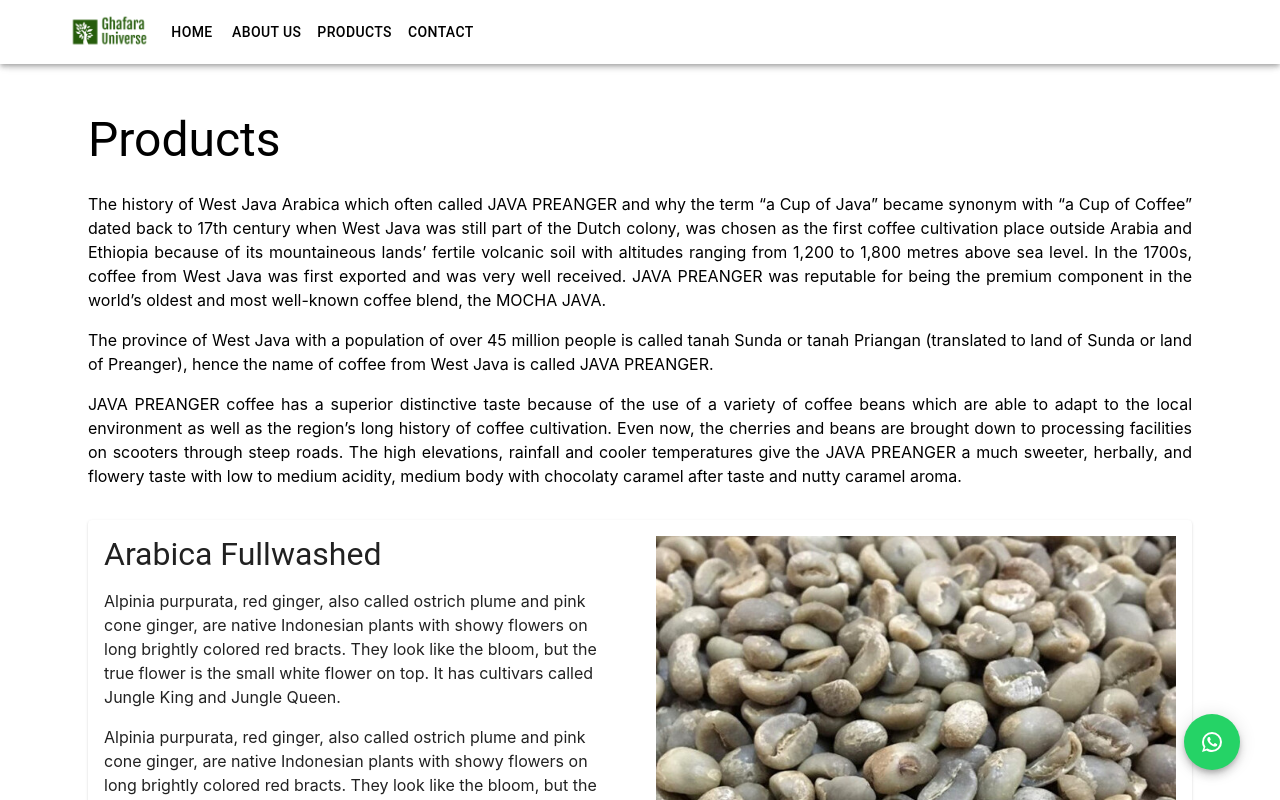
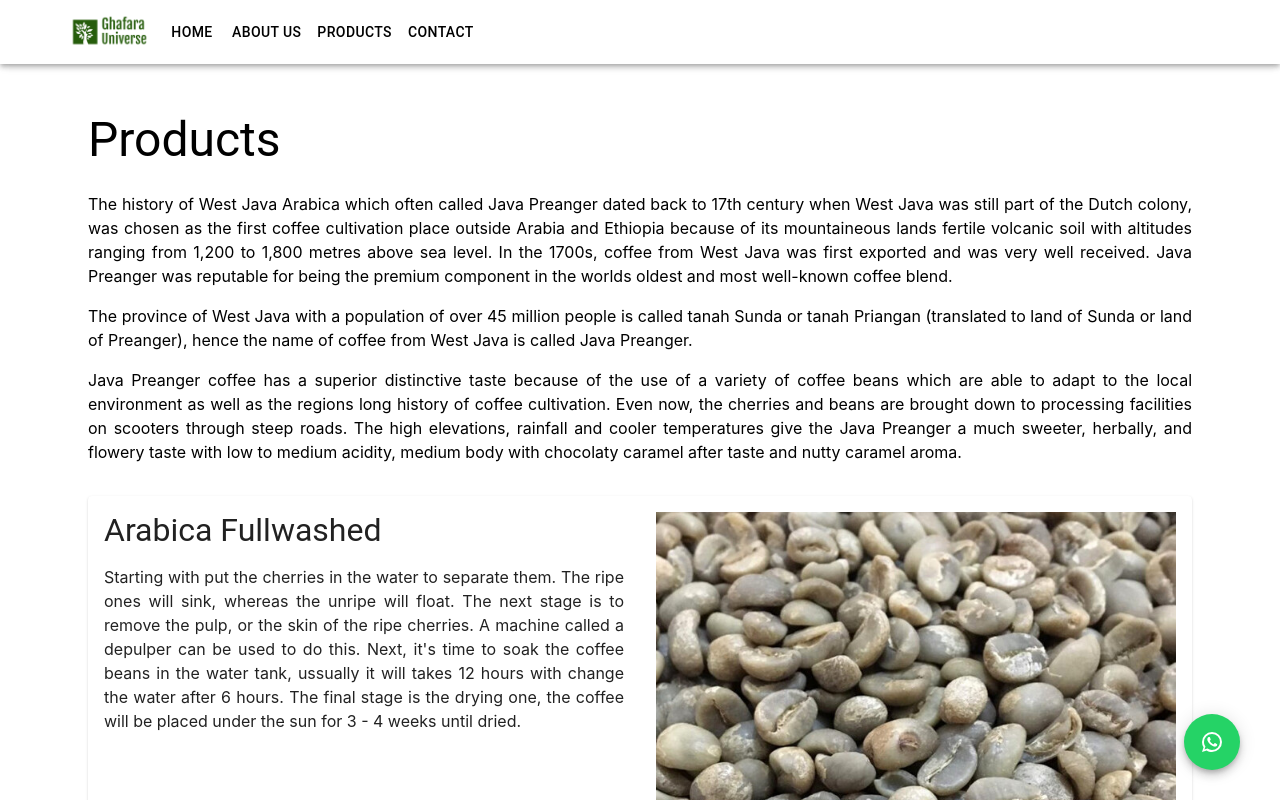
Before and after one commit to bimaaghafara/web-spices, a Next.js app: page /products in a window 1280 px wide. Shown: the top 800 px of the page. Built offline with nearby package versions, Linux system fonts and the light colour scheme.

Commit message:
update product desc

```diff
--- a/src/modules/products/index.js
+++ b/src/modules/products/index.js
@@ -42,7 +42,7 @@ const ProductsPage = () => {
                         >
                             {title}
                         </Typography>
-                        <Box sx={{ lineHeight: 1.5 }}>
+                        <Box sx={{ lineHeight: 1.5, textAlign: 'justify' }}>
                             <p>{desc1}</p>
                             <p>{desc2}</p>
                         </Box>
@@ -63,49 +63,44 @@ const ProductsPage = () => {
                 </Typography>
                 <Box sx={{ lineHeight: 1.5, textAlign: 'justify' }}>
                     <p>
-                        The history of West Java Arabica which often called JAVA PREANGER and why the term “a Cup of Java” became synonym with “a Cup of Coffee” dated back to 17th century when West Java was still part of the Dutch colony, was chosen as the first coffee cultivation place outside Arabia and Ethiopia because of its mountaineous lands’ fertile volcanic soil with altitudes ranging from 1,200 to 1,800 metres above sea level. In the 1700s, coffee from West Java was first exported and was very well received. JAVA PREANGER was reputable for being the premium component in the world’s oldest and most well-known coffee blend, the MOCHA JAVA.
+                        The history of West Java Arabica which often called Java Preanger dated back to 17th century when West Java was still part of the Dutch colony, was chosen as the first coffee cultivation place outside Arabia and Ethiopia because of its mountaineous lands fertile volcanic soil with altitudes ranging from 1,200 to 1,800 metres above sea level. In the 1700s, coffee from West Java was first exported and was very well received. Java Preanger was reputable for being the premium component in the worlds oldest and most well-known coffee blend.
                     </p>
 
                     <p>
-                        The province of West Java with a population of over 45 million people is called tanah Sunda or tanah Priangan (translated to land of Sunda or land of Preanger), hence the name of coffee from West Java is called JAVA PREANGER.
+                        The province of West Java with a population of over 45 million people is called tanah Sunda or tanah Priangan (translated to land of Sunda or land of Preanger), hence the name of coffee from West Java is called Java Preanger.
                     </p>
 
                     <p>
-                        JAVA PREANGER coffee has a superior distinctive taste because of the use of a variety of coffee beans which are able to adapt to the local environment as well as the region’s long history of coffee cultivation. Even now, the cherries and beans are brought down to processing facilities on scooters through steep roads. The high elevations, rainfall and cooler temperatures give the JAVA PREANGER a much sweeter, herbally, and flowery taste with low to medium acidity, medium body with chocolaty caramel after taste and nutty caramel aroma.
+                        Java Preanger coffee has a superior distinctive taste because of the use of a variety of coffee beans which are able to adapt to the local environment as well as the regions long history of coffee cultivation. Even now, the cherries and beans are brought down to processing facilities on scooters through steep roads. The high elevations, rainfall and cooler temperatures give the Java Preanger a much sweeter, herbally, and flowery taste with low to medium acidity, medium body with chocolaty caramel after taste and nutty caramel aroma.
                     </p>
                 </Box>
                 {renderProduct({
                     direction: "row-reverse",
                     title: "Arabica Fullwashed",
                     img: "/img/arabica-fullwash.jpeg",
-                    desc1: "Alpinia purpurata, red ginger, also called ostrich plume and pink cone ginger, are native Indonesian plants with showy flowers on long brightly colored red bracts. They look like the bloom, but the true flower is the small white flower on top. It has cultivars called Jungle King and Jungle Queen.",
-                    desc2: "Alpinia purpurata, red ginger, also called ostrich plume and pink cone ginger, are native Indonesian plants with showy flowers on long brightly colored red bracts. They look like the bloom, but the true flower is the small white flower on top. It has cultivars called Jungle King and Jungle Queen.",
+                    desc1: `Starting with put the cherries in the water to separate them. The ripe ones will sink, whereas the unripe will float. The next stage is to remove the pulp, or the skin of the ripe cherries. A machine called a depulper can be used to do this. Next, it's time to soak the coffee beans in the water tank, ussually it will takes 12 hours with change the water after 6 hours. The final stage is the drying one, the coffee will be placed under the sun for 3 - 4 weeks until dried.`,
                 })}
                 {renderProduct({
                     title: "Arabica Semiwashed",
                     img: "/img/arabica-semiwash.jpeg",
-                    desc1: "Alpinia purpurata, red ginger, also called ostrich plume and pink cone ginger, are native Indonesian plants with showy flowers on long brightly colored red bracts. They look like the bloom, but the true flower is the small white flower on top. It has cultivars called Jungle King and Jungle Queen.",
-                    desc2: "Alpinia purpurata, red ginger, also called ostrich plume and pink cone ginger, are native Indonesian plants with showy flowers on long brightly colored red bracts. They look like the bloom, but the true flower is the small white flower on top. It has cultivars called Jungle King and Jungle Queen.",
+                    desc1: `Like fullwash proccess, the cherries will be put in the water to separate them. The ripe ones will sink, whereas the unripe will float. The next stage is to remove the pulp with depulper machine. Next, the cherries will be put in the water for 2 hours to clean them. Then drying proccess, the coffee will be placed under the sun for 3 days. Then the parchment is removed with hull machine. The final stage is the second drying, the coffee will be placed under the sun until the coffee turns dark green at 10% – 12% moisture content.`
                 })}
                 {renderProduct({
                     direction: "row-reverse",
                     title: "Arabica Natural",
                     img: "/img/arabica-natural.jpeg",
-                    desc1: "Alpinia purpurata, red ginger, also called ostrich plume and pink cone ginger, are native Indonesian plants with showy flowers on long brightly colored red bracts. They look like the bloom, but the true flower is the small white flower on top. It has cultivars called Jungle King and Jungle Queen.",
-                    desc2: "Alpinia purpurata, red ginger, also called ostrich plume and pink cone ginger, are native Indonesian plants with showy flowers on long brightly colored red bracts. They look like the bloom, but the true flower is the small white flower on top. It has cultivars called Jungle King and Jungle Queen.",
+                    desc1: "Proses pasca panen biji kopi yang benar-benar dilakukan tanpa menggunakan mesin dan air (diproses secara alami/natural). Seusai ceri kopi yang telah lolos sortir dipetik, buah tersebut langsung dijemur di atas papan pengering bersama dengan lapisan kulitnya di bawah sinar matahari. Buah ceri tersebut kemudian dibolak-balik secara berkala agar kering merata. Dengan proses ini maka buah ceri akan terfermentasi secara natural dan kulit luarnya pun akan terkelupas dengan sendirinya. Proses ini banyak diterapkan oleh para petani di Indonesia karena caranya yang sederhana. Namun meski terbilang simple, proses ini juga cukup rawan risiko karena sangat mengandalkan cuaca. Jika tidak ada hujan, proses pengeringan ini dapat memakan waktu hingga 4-6 minggu. Rasa yang dihasilkan dari biji kopi yang diproses secara natural biasanya sangatlah fruity atau memiliki cita rasa buah yang kuat seperti blueberry dan strawberry, dengan full body serta low acidity. ",
                 })}
                 {renderProduct({
                     title: "Arabica Honey Speciality",
                     img: "/img/arabica-honey.jpeg",
-                    desc1: "Alpinia purpurata, red ginger, also called ostrich plume and pink cone ginger, are native Indonesian plants with showy flowers on long brightly colored red bracts. They look like the bloom, but the true flower is the small white flower on top. It has cultivars called Jungle King and Jungle Queen.",
-                    desc2: "Alpinia purpurata, red ginger, also called ostrich plume and pink cone ginger, are native Indonesian plants with showy flowers on long brightly colored red bracts. They look like the bloom, but the true flower is the small white flower on top. It has cultivars called Jungle King and Jungle Queen.",
+                    desc1: "Banyak yang mengira, jika honey process merupakan metode pengolahan biji kopi dengan menggunakan madu. Padahal tidak sama sekali. Jadi seperti ini penjelasannya. Ceri kopi yang telah lolos sortir kemudian dikupas namun tetap menyisakan lapisan lendirnya (mucilage) kemudian baru dikeringkan di bawah sinar matahari. Lapisan lendir tersebut yang menjadi kunci utama honey process karena menyimpan kandungan gula serta acidity sehingga rasa yang dihasilkan adalah manis yang tinggi dengan keasaman yang seimbang. Lapisan lendir yang lengket menyerupai madu tersebut membuat proses ini dinamakan honey process. Perbedaan jumlah lendir yang masih menempel membuat biji kopi yang melalui proses ini dan telah dikeringkan dibagi menjadi tiga warna yakni Red (50% lapisan lendir), Yellow (25% lapisan lendir), dan Black Honey (100% lapisan lendir).",
                 })}
                 {renderProduct({
                     direction: "row-reverse",
                     title: "Arabica Wine Speciality",
                     img: "/img/arabica-wine.jpeg",
-                    desc1: "Alpinia purpurata, red ginger, also called ostrich plume and pink cone ginger, are native Indonesian plants with showy flowers on long brightly colored red bracts. They look like the bloom, but the true flower is the small white flower on top. It has cultivars called Jungle King and Jungle Queen.",
-                    desc2: "Alpinia purpurata, red ginger, also called ostrich plume and pink cone ginger, are native Indonesian plants with showy flowers on long brightly colored red bracts. They look like the bloom, but the true flower is the small white flower on top. It has cultivars called Jungle King and Jungle Queen.",
+                    desc1: "Setelah pemilihan ceri merah kopi, selanjutnya ceri kopi ini akan mengalami dry process yang hampir mirip dengan natural process yaitu penjemuran langsung hingga ceri kopi tersebut mengering secara alami. Jika natural process kira-kira memakan waktu penjemuran selama dua minggu, maka wine coffee memakan waktu 30 – 60 hari (tergantung cuaca juga). Proses penjemurannya memang sengaja lebih panjang karena petani percaya bahwa semakin lama dijemur, maka ceri akan semakin melekat dengan biji kopi. Dan itulah yang kelak mengeluarkan rasa dan aroma wine.",
                 })}
             </Container>
         </Layout>
```
